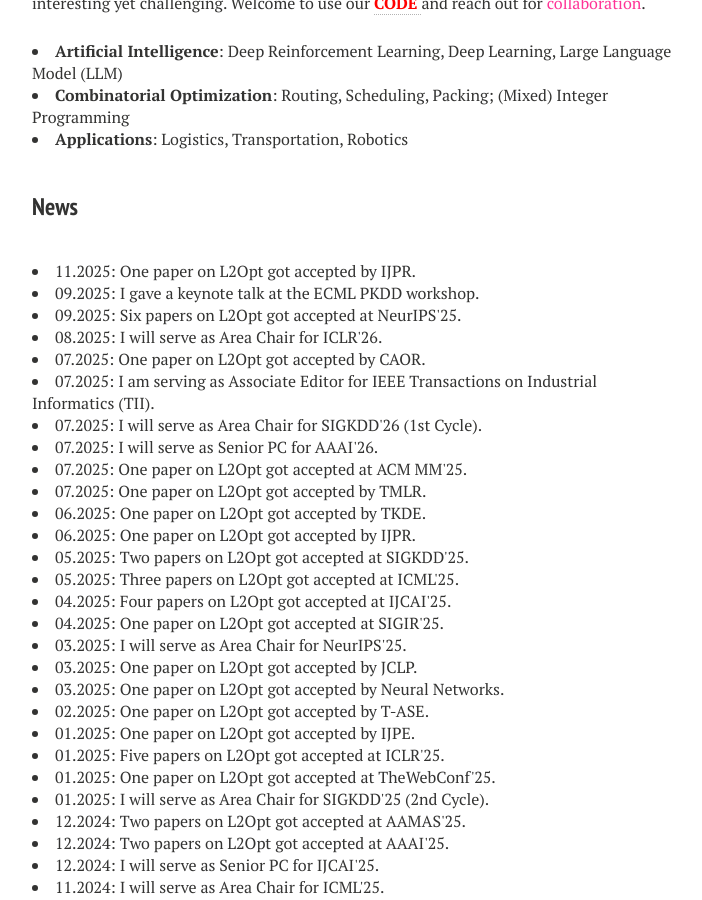
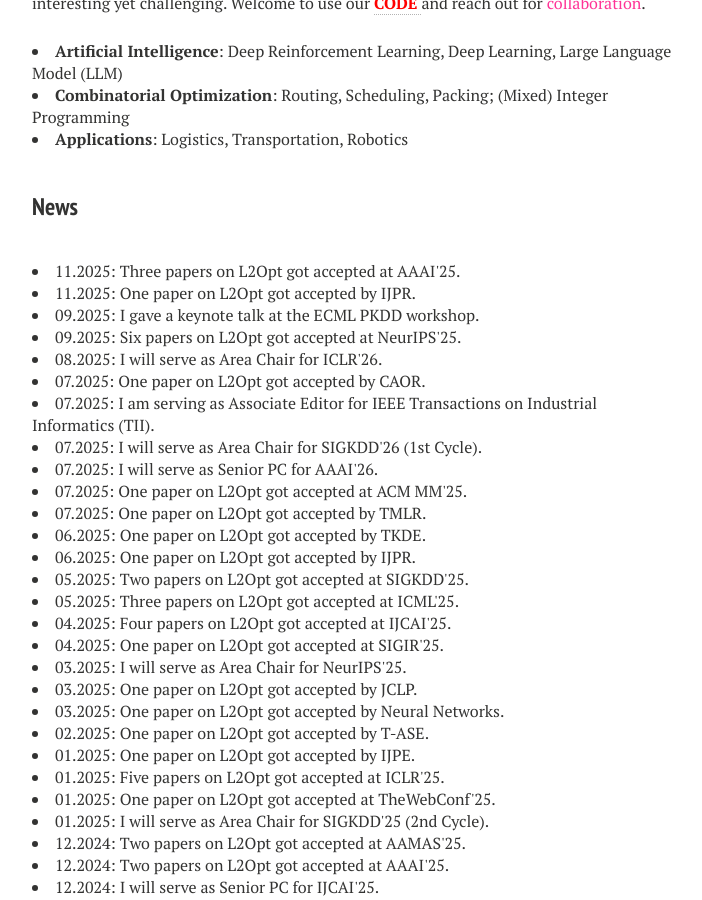
Before and after one commit to zhiguangcaosg/zhiguangcaosg.github.io, a Jekyll site: the page built from index.md, in a window 1280 px wide and 900 px high, scrolled down 812 px. Shown: the whole window, without its empty margins (288-990 px from the left). Built offline with Jekyll 4.4.1, drawn with Linux system fonts in a browser that asks for light colours; nearby versions of some CDN libraries.

Commit message:
Update index.md

```diff
--- a/index.md
+++ b/index.md
@@ -38,6 +38,10 @@ image: banner1.png
 </li>
 
 <h3 style="margin-bottom:-8px;padding-top:20px;">News</h3> <br>
+
+<li>
+11.2025:  Three papers on L2Opt got accepted at AAAI'25.
+</li>
 
 <li>
 11.2025:  One paper on L2Opt got accepted by IJPR.
```
